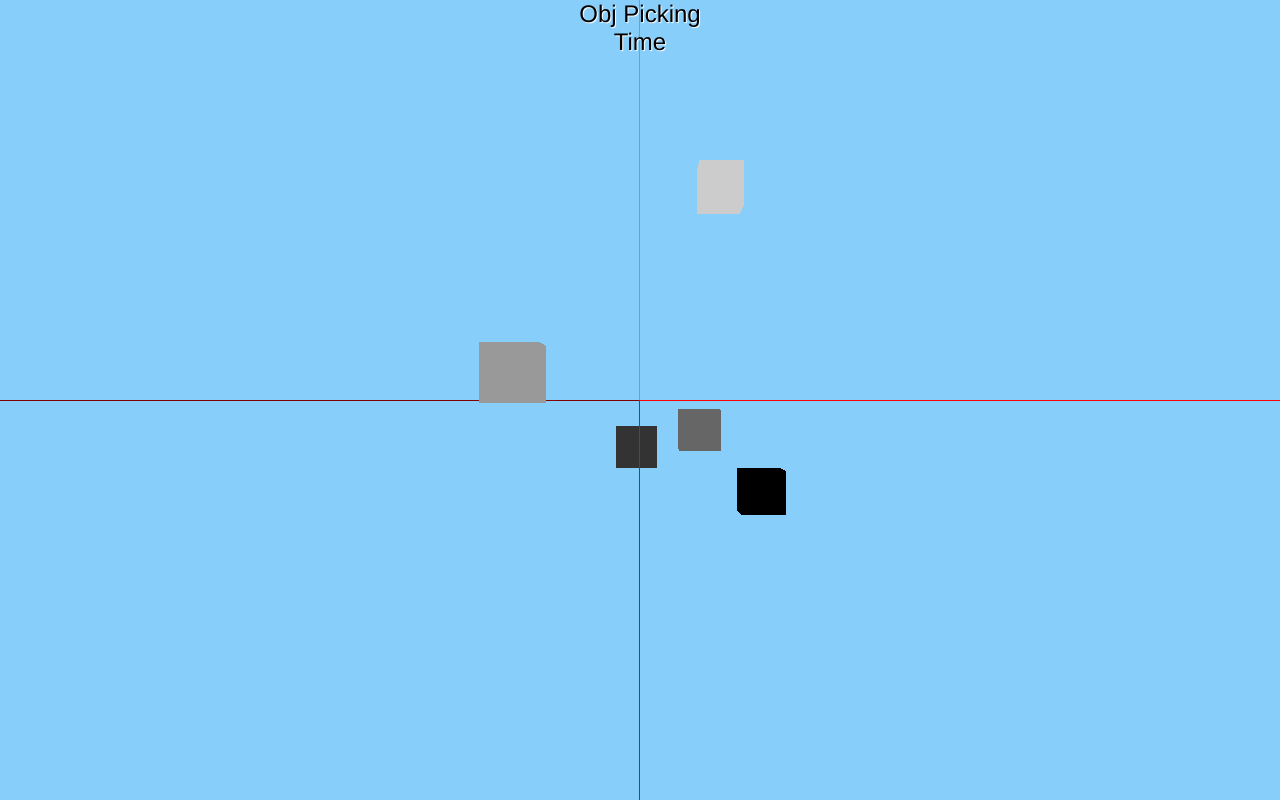
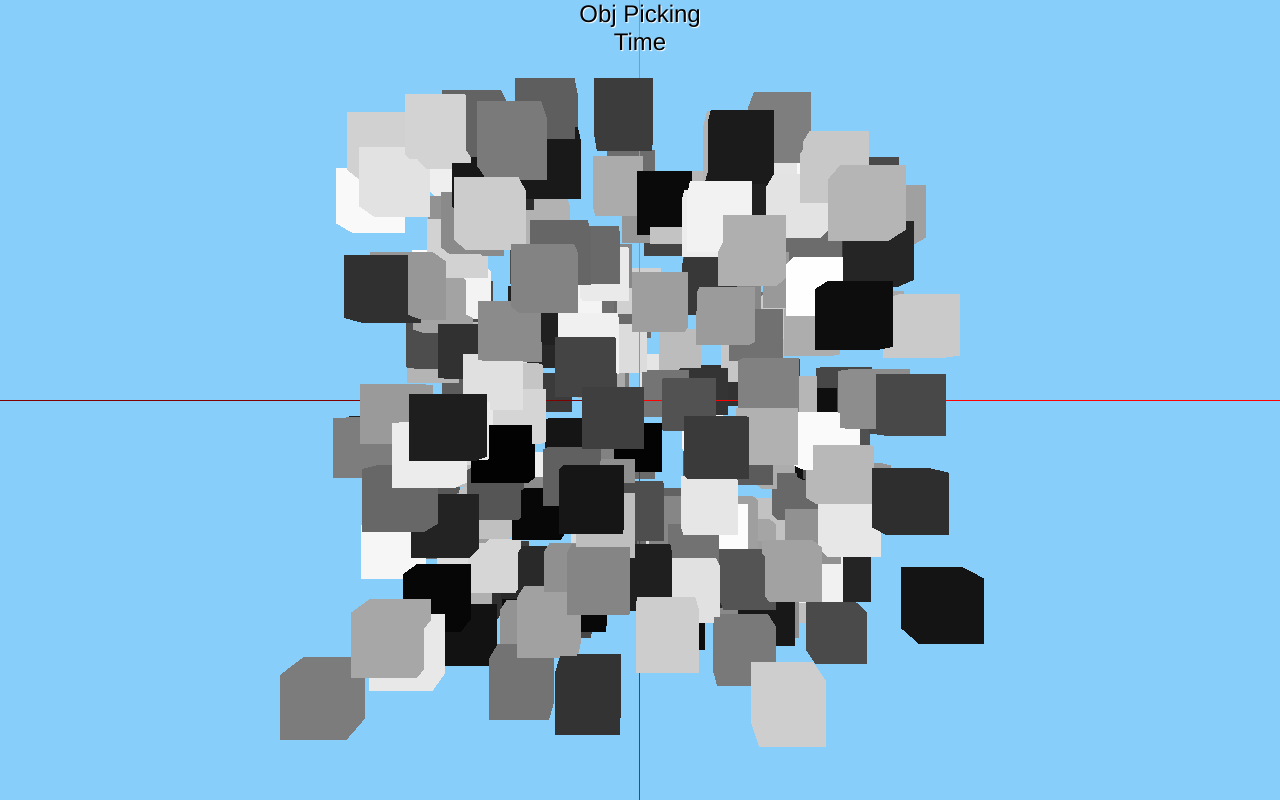
Before and after one commit to taekout/Picking-Obj-with-Three.js-GPGPU, a plain HTML site: page index.html in a window 1280 px wide. Drawn offline with Linux system fonts and the light colour scheme.

Commit message:
Both shaders work.

```diff
--- a/index.html
+++ b/index.html
@@ -1,8 +1,7 @@
 <!doctype html>
 <html>
 
-<script type="x-shader/x-vertex" id="vertexshader">
-
+<script type="x-shader/x-vertex" id="objIDShaderVert">
 	attribute float objID;
 	varying float v_objID;
 
@@ -14,10 +13,9 @@
 
 </script>
 
-<script type="x-shader/x-fragment" id="fragmentshader">
+<script type="x-shader/x-fragment" id="objIDShaderFrag">
 	// Taekyu : Because WebGL supports only unsigned_byte format for gl.ReadPixels, I need some trick to pack float value into 4 byte int.
 	// adapted from http://stackoverflow.com/questions/17981163/webgl-read-pixels-from-floating-point-render-target
-
 	uniform float nObjects;
 	varying float v_objID;
 
@@ -27,16 +25,16 @@
 
 		float q = floor(tmpid / 255.0); // max int for byte.
 
-		tmpid = objID - q * 255.0;
+		tmpid = v_objID - q * 255.0;
+
 		gl_FragColor = vec4( tmpid / 255.0, q / 255.0, 0, 1 );
-
 	}
 
 </script>
 
 
 
-<script type="x-shader/x-vertex" id="vertexshader2">
+<script type="x-shader/x-vertex" id="renderpickingVert">
 	attribute float objID;
 	varying float v_objID;
 
@@ -48,7 +46,7 @@
 
 </script>
 
-<script type="x-shader/x-fragment" id="fragmentshader2">
+<script type="x-shader/x-fragment" id="renderpickingFrag">
 	uniform float nObjects;
 	varying float v_objID;
 
--- a/main.js
+++ b/main.js
@@ -38,11 +38,9 @@ document.addEventListener('keydown', function(event) {
 	camera.lookAt( new THREE.Vector3( 0, 0, 0 ) );
 
 	// Add some cubes to the scene
-	var nObjects = 5;
+	var nObjects = 255;
 
 	geom = InitGeometry(nObjects, range);
-	var geom2 = InitGeometry(nObjects, range);
-	//console.log(geom.id, geom.drawCalls, geom.offsets);
 
 	var uniforms = {
 		nObjects:     { type: 'f', value: nObjects }
@@ -52,29 +50,29 @@ document.addEventListener('keydown', function(event) {
 		objID:        { type: 'f', value: null }
 	};
 
-	var mat = new THREE.ShaderMaterial( {
+	var objIDMat = new THREE.ShaderMaterial( {
 		uniforms: 		uniforms,
 		attributes:     attributes,
-		vertexShader:   document.getElementById( 'vertexshader' ).textContent,
-		fragmentShader: document.getElementById( 'fragmentshader' ).textContent
-	}); // obj ID custom shader.
+		vertexShader:   document.getElementById( 'objIDShaderVert' ).textContent,
+		fragmentShader: document.getElementById( 'objIDShaderFrag' ).textContent
+	});
 
-	var mat2 = new THREE.ShaderMaterial( {
+	var shadingMat = new THREE.ShaderMaterial( {
 		uniforms: 		uniforms,
 		attributes:     attributes,
-		vertexShader:   document.getElementById( 'vertexshader2' ).textContent,
-		fragmentShader: document.getElementById( 'fragmentshader2' ).textContent
-	}); // normal rendering custom shader.
+		vertexShader:   document.getElementById( 'renderpickingVert' ).textContent,
+		fragmentShader: document.getElementById( 'renderpickingFrag' ).textContent
+	});
 
-	var mesh = new THREE.Mesh( geom, mat );
-	var mesh2 = new THREE.Mesh( geom2, mat2 );
+	var mesh = new THREE.Mesh( geom, objIDMat );
+	var mesh2 = new THREE.Mesh( geom, shadingMat );
 
 	scene.add( mesh );
 	scene2.add( mesh2 );
 
 	// Axes
-	var axes2 = buildAxes();
-	scene2.add( axes2 );
+	var axes = buildAxes();
+	scene2.add( axes );
 
 	// Picking stuff
 
@@ -103,20 +101,11 @@ document.addEventListener('keydown', function(event) {
 	function renderWithPick() {
 
 		if( bRenderOriginal ) {
-			/*
-			var n1 = new Date().getTime();
-			renderer.render( scene, camera, renderTargetTex, true );
-			var n2 = new Date().getTime();
-			time = n2 - n1;
 
-			// Read from tex.
-			var gl = renderer.getContext();
-			gl.readPixels( 0, 0, containerWidth, containerHeight, gl.RGBA, gl.UNSIGNED_BYTE, pixels );
-*/
 			renderer.render( scene2, camera );
 		}
 		else
-			renderer.render( scene2, camera );
+			renderer.render( scene, camera );
 
 	}
 
```
